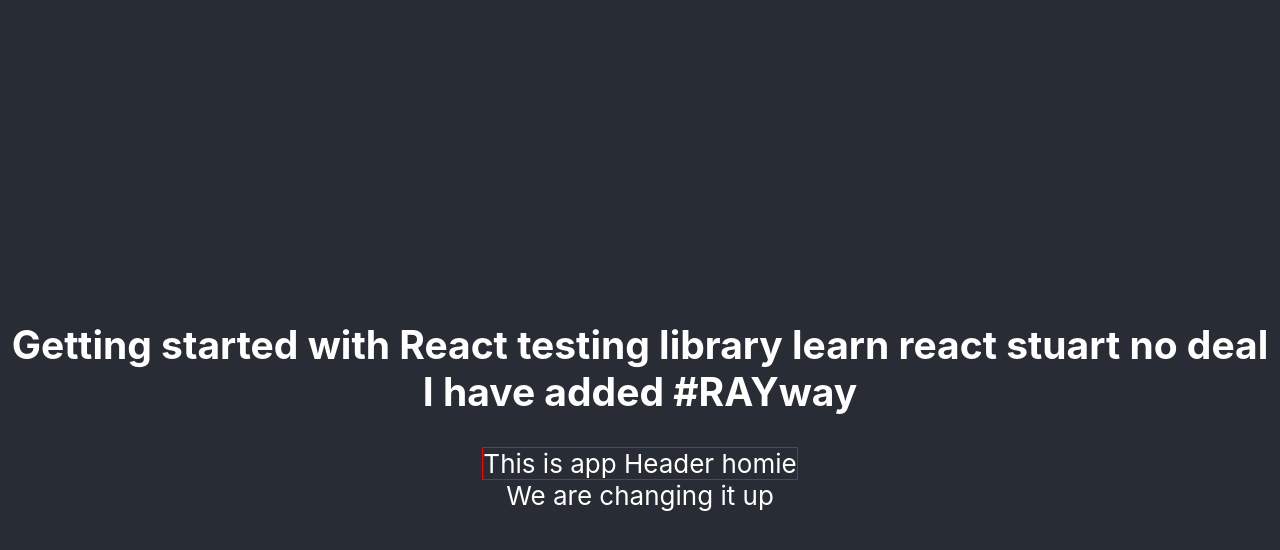
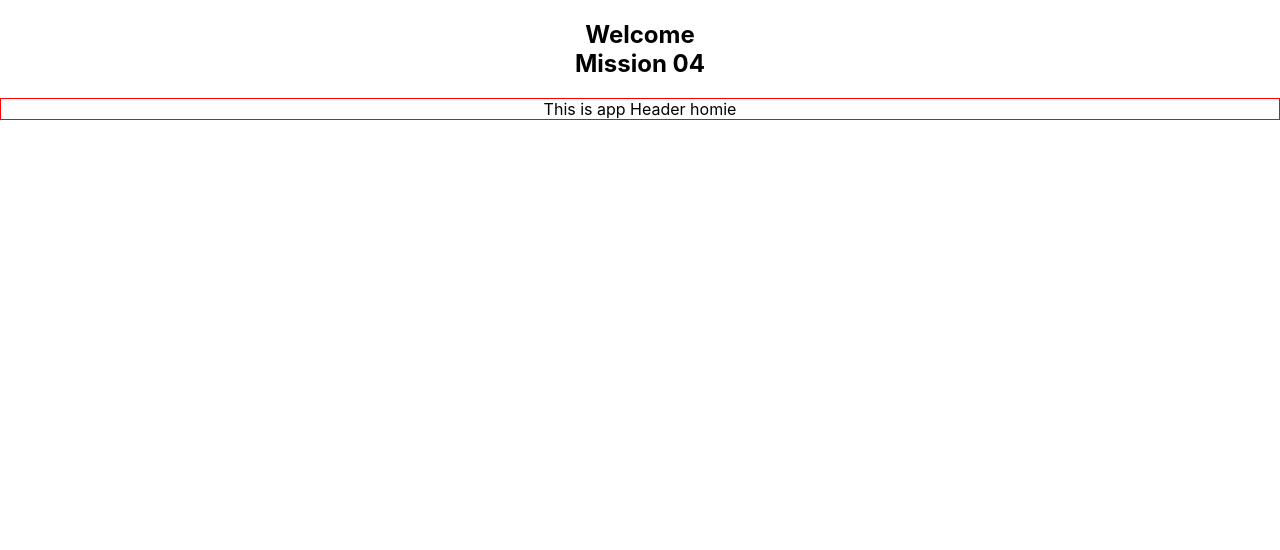
Before and after one commit to rayway44/cicd, a React (Create React App) app in the folder app/: page / in a window 1280 px wide. Shown: the top 550 px of the page. Built offline with nearby package versions, Linux system fonts and the light colour scheme.

Commit message:
here come some changes, sorry stu

```diff
--- a/app/src/App.css
+++ b/app/src/App.css
@@ -14,14 +14,14 @@
 }
 
 .App-header {
-  background-color: #282c34;
+  /* background-color: #282c34; */
   min-height: 100vh;
   display: flex;
   flex-direction: column;
   align-items: center;
   justify-content: center;
   font-size: calc(10px + 2vmin);
-  color: white;
+  color: #282c34;
 }
 
 .App-link {
--- a/app/src/App.js
+++ b/app/src/App.js
@@ -5,12 +5,8 @@
 function App() {
   return (
     <div className="App">
-      <header className="App-header">
-
-        <h2>Getting started with React testing library learn react stuart no deal<br/> I have added #RAYway</h2>
+        <h2>Welcome<br/>Mission 04</h2>
         <Header />
-        We are changing it up
-      </header>
     </div>
   );
 }
```
Also changed, not shown: app/src/unit-test.js (added, +18 -0 lines), 1 other file (tests, documents, lock files or other folders).
